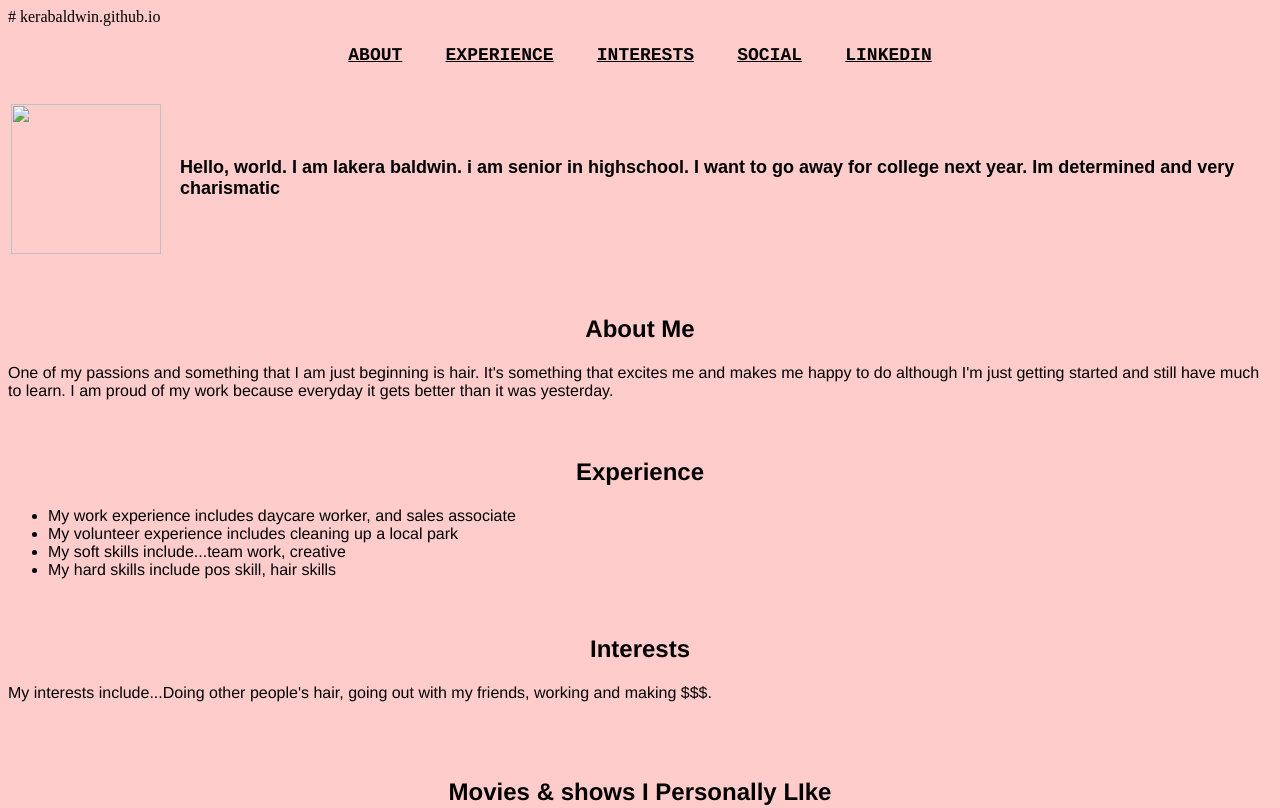
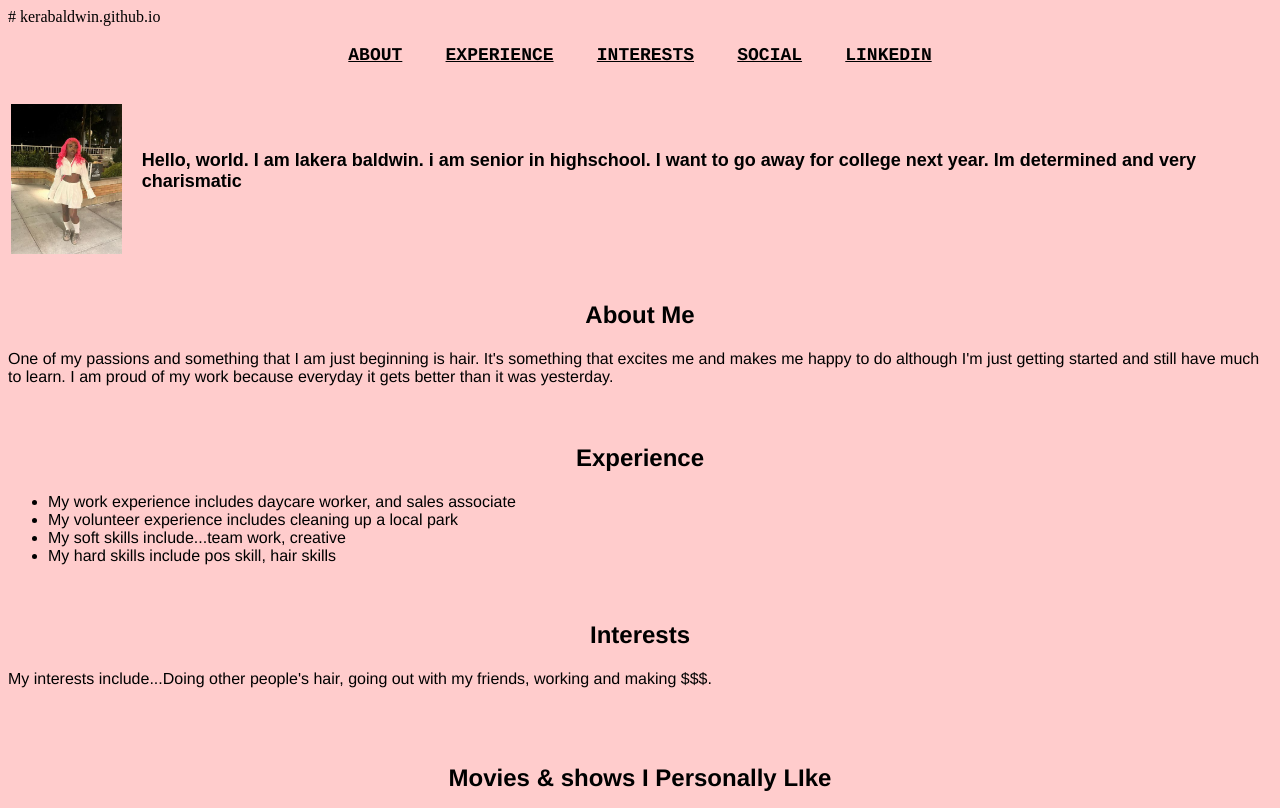
Before and after one commit to kerabaldwin/kerabaldwin.github.io, a plain HTML site: page index.html in a window 1280 px wide. Shown: the top 808 px of the page. Drawn offline with Linux system fonts and the light colour scheme.

Commit message:
Update index.html

```diff
--- a/index.html
+++ b/index.html
@@ -20,7 +20,7 @@
 
 <!--Introduction-->
 	<table><tr>
-	    <td><img src=" hScreenshot_20221123_124230.png" height="150">&nbsp;&nbsp;&nbsp;&nbsp;</td>
+	    <td><img src="Screenshot_20221123_124230.png" height="150">&nbsp;&nbsp;&nbsp;&nbsp;</td>
 	    <td><h4><font face="arial" size="4">Hello, world. I am lakera baldwin. i am senior in highschool. I want to go away for college next year. Im determined and very charismatic </font></h4></td>
 	</tr></table> <font color=”black”>
 
```
